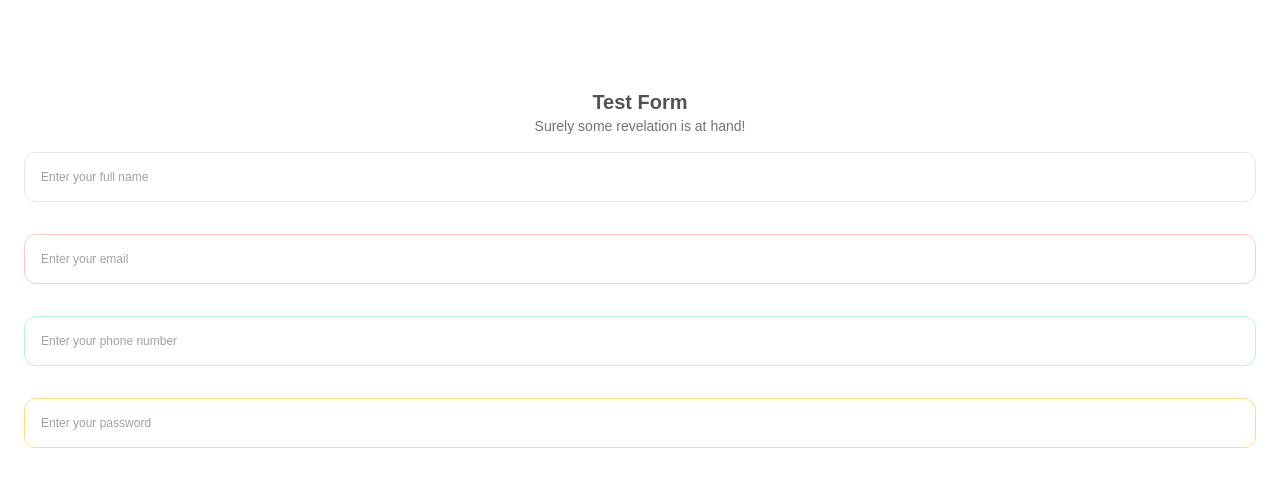
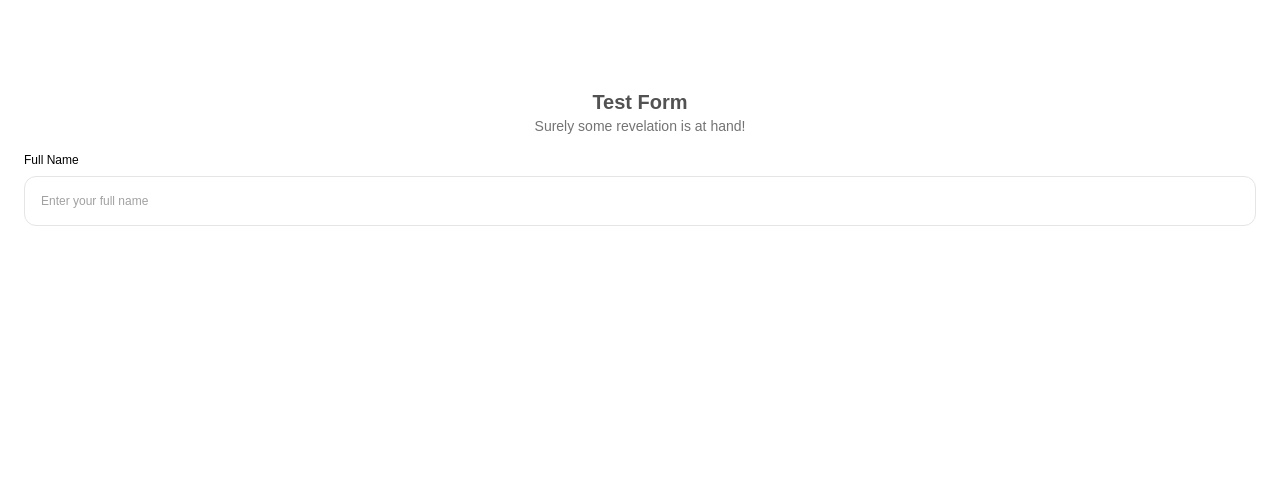
Before and after one commit to Jeremiah-Olatunde/qdgyh0og, a React (Vite) app: page / in a window 1280 px wide. Shown: the top 486 px of the page. Built offline with nearby package versions, Linux system fonts and the light colour scheme.

Commit message:
feat(ui): component Field

```diff
--- a/src/app/index.tsx
+++ b/src/app/index.tsx
@@ -1,4 +1,5 @@
 import { Input } from "@/components/input";
+import * as Field from "@/components/field";
 
 export function App() {
   return (
@@ -14,37 +15,15 @@ export function App() {
         </header>
 
         <form className="flex flex-col gap-8">
+          <Field.Root name="name">
+            <Field.Label>Full Name</Field.Label>
             <Input
               autoComplete="name"
               color="neutral"
-            name="name"
               placeholder="Enter your full name"
               type="text"
             />
-
-          <Input
-            autoComplete="email"
-            color="red"
-            name="email"
-            placeholder="Enter your email"
-            type="email"
-          />
-
-          <Input
-            autoComplete="telephone"
-            color="green"
-            name="telephone"
-            placeholder="Enter your phone number"
-            type="tel"
-          />
-
-          <Input
-            autoComplete="current-password"
-            color="yellow"
-            name="password"
-            placeholder="Enter your password"
-            type="password"
-          />
+          </Field.Root>
         </form>
       </section>
     </section>
--- a/src/components/field/index.tsx
+++ b/src/components/field/index.tsx
@@ -1,22 +1,24 @@
-import { Field } from "@base-ui-components/react/field";
+import { Field as BaseUIField } from "@base-ui-components/react/field";
 import type { PropsWithChildren } from "react";
 
 type RootProps = { name: string };
 
 export function Root({ name, children }: PropsWithChildren<RootProps>) {
   return (
-    <Field.Root name={name} className="flex flex-col gap-2">
+    <BaseUIField.Root name={name} className="flex flex-col gap-2">
       {children}
-    </Field.Root>
+    </BaseUIField.Root>
   );
 }
 
-type LabelProps = Record<"htmlFor" | "text", string>;
+type LabelProps = Record<"children", string>;
 
-export function Label({ htmlFor, text }: LabelProps) {
+export function Label({ children }: LabelProps) {
   return (
-    <Field.Label htmlFor={htmlFor} className="justify-start flex items-center">
-      <span className="font-sora text-xs font-medium capitalize">{text}</span>
-    </Field.Label>
+    <BaseUIField.Label className="justify-start flex items-center">
+      <span className="font-sora text-xs font-medium capitalize">
+        {children}
+      </span>
+    </BaseUIField.Label>
   );
 }
```
Lines whose indentation alone changed are shown as unchanged.
